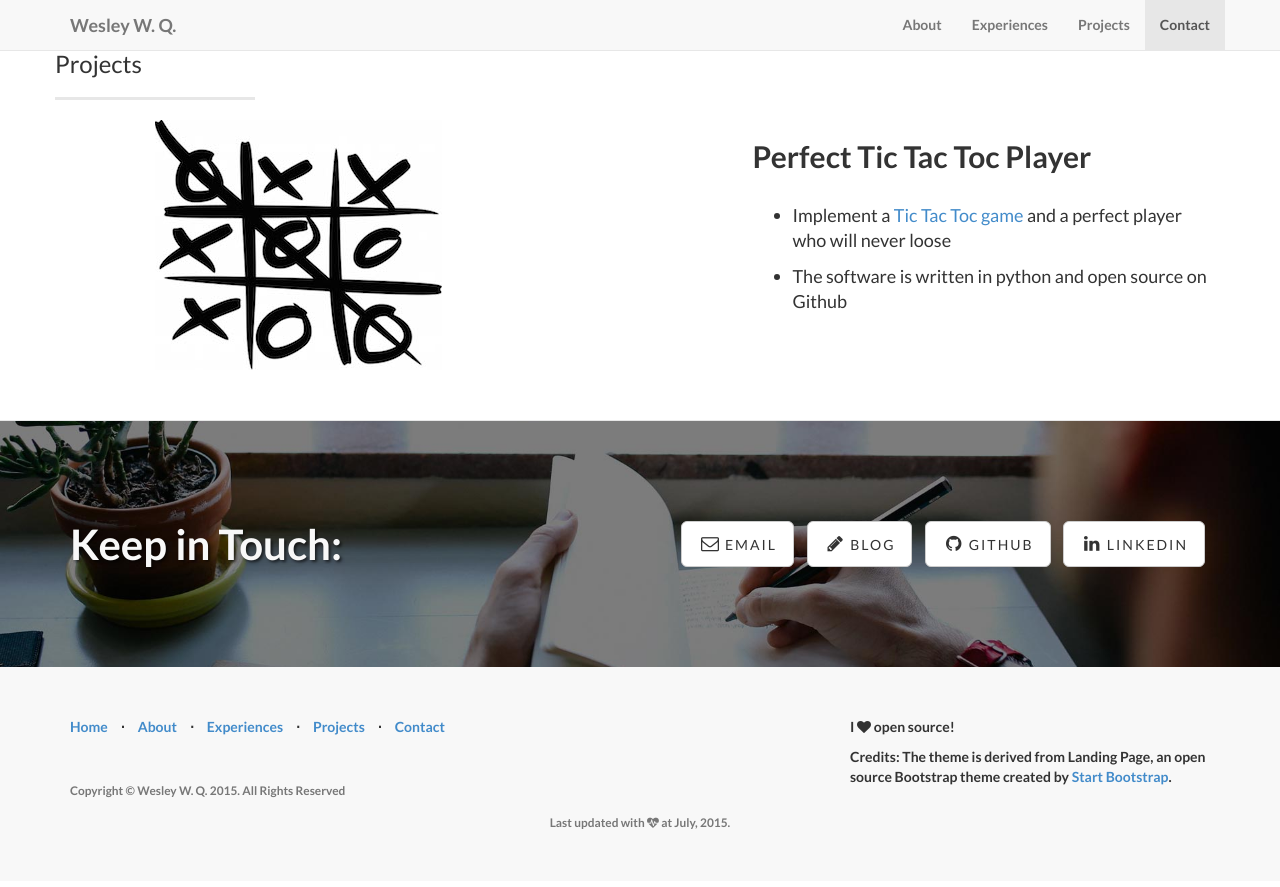
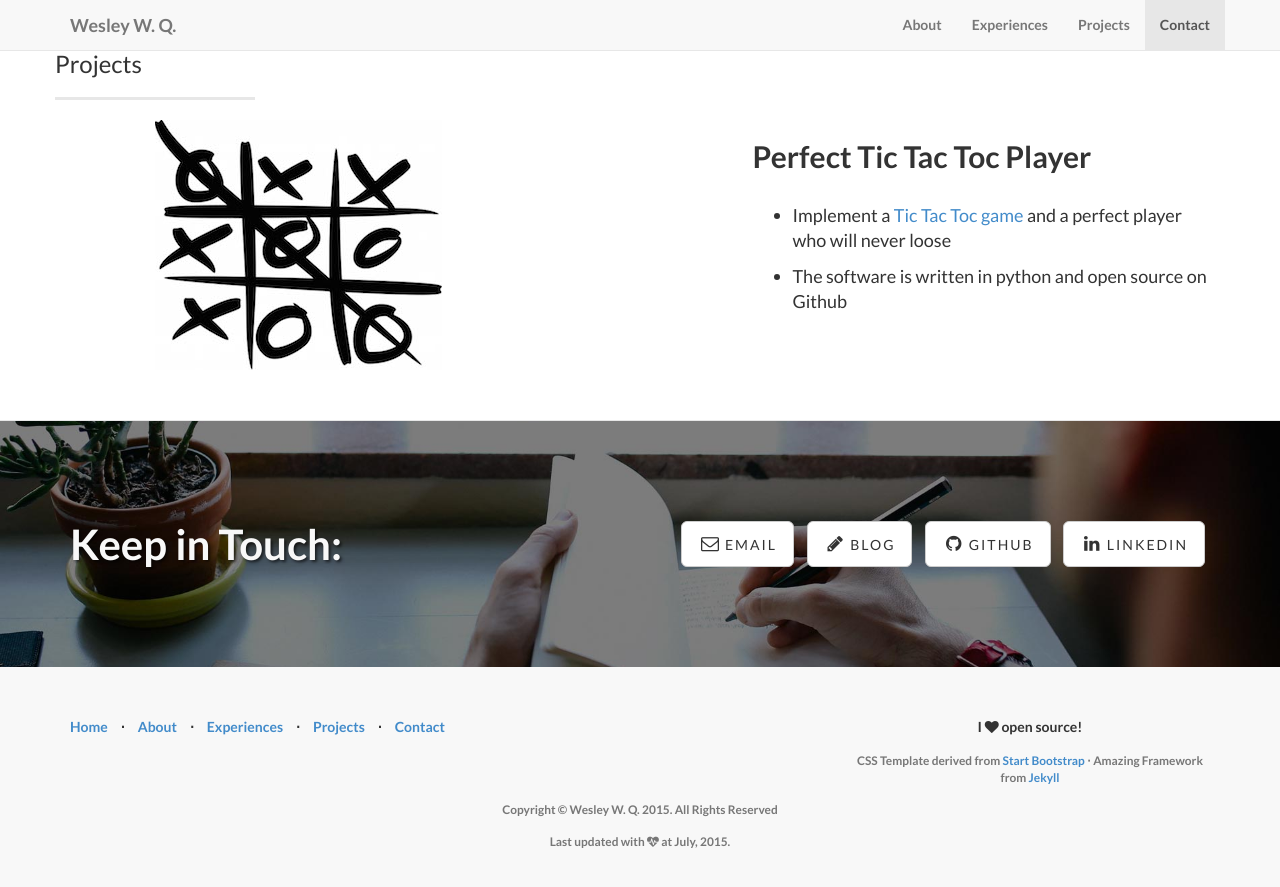
Before and after one commit to WesleyyC/wesleyyc.github.io, a Jekyll site: the page built from index.html, in a window 1280 px wide and 900 px high, scrolled down 4857 px. Shown: the top 887 px of the window. Built offline with Jekyll 4.4.1, drawn with Linux system fonts in a browser that asks for light colours.

Commit message:
Footer Update

```diff
--- a/_includes/footer.html
+++ b/_includes/footer.html
@@ -25,14 +25,14 @@
                     </li>
                 </ul>
                 <br>
-                <p class="copyright text-muted small">Copyright &copy; {{ site.title }} 2015. All Rights Reserved</p>
             </div>
-            <div class="col-md-4">
+            <div class="col-md-4" align="center">
                 <p> I <i class="fa fa-heart"></i> open source!</p>
-                <p> Credits: The theme is derived from Landing Page, an open source Bootstrap theme created by <a href="http://startbootstrap.com/">Start Bootstrap</a>.</p>
+                <p class="copyright text-muted small">CSS Template derived from <a href="http://startbootstrap.com/">Start Bootstrap</a> &sdot; Amazing Framework from <a href="http://jekyllrb.com/">Jekyll<a></p>
             </div>
         </div>
         <div align="center" class="row">
+            <p class="copyright text-muted small">Copyright &copy; {{ site.title }} 2015. All Rights Reserved</p>
             <p class="copyright text-muted small">Last updated with <i class="fa fa-heartbeat"></i> at July, 2015.</p>
         </div>
     </div>
```
Also changed, not shown: 11 other files.
